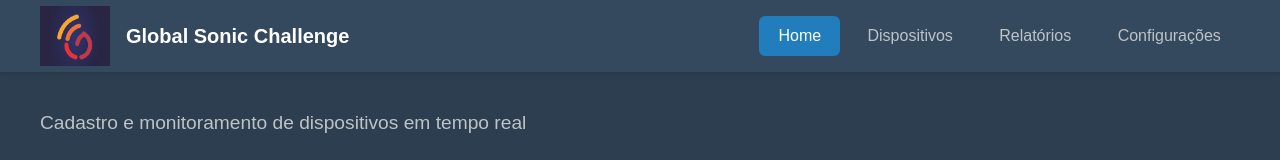
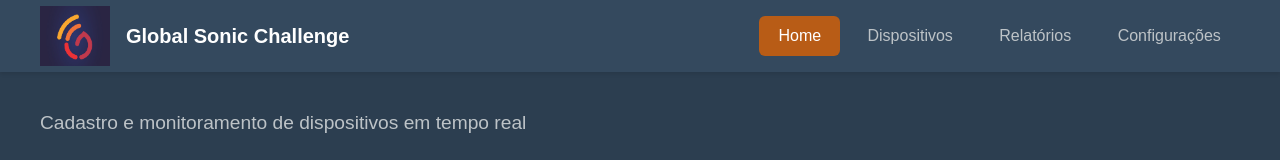
Before and after one commit to lucas-bretzke/globalSonicChallenge, a Vue app in the folder client/: page / in a window 1280 px wide. Shown: the top 160 px of the page. Built offline with nearby package versions, Linux system fonts and the light colour scheme; no server answers.

Commit message:
style: update button colors for improved visibility and consistency

```diff
--- a/client/src/components/DeviceTable.vue
+++ b/client/src/components/DeviceTable.vue
@@ -127,7 +127,7 @@ function handleDelete(device: any) {
 }
 
 .action-btn {
-  background: #3498db;
+  background: #0EC8CE;
   color: #ffffff;
   border: none;
   border-radius: 4px;
@@ -139,7 +139,7 @@ function handleDelete(device: any) {
 }
 
 .action-btn:hover {
-  background: #2980b9;
+  background: #08a3a8;
 }
 
 .action-btn:disabled {
--- a/client/src/views/Home.vue
+++ b/client/src/views/Home.vue
@@ -272,7 +272,7 @@ async function updateDeviceStatus({
 .nav-link:hover,
 .nav-link.active {
   color: #ffffff;
-  background: #217dbb;
+  background: #b85c16;
 }
 
 @media (max-width: 768px) {
```
